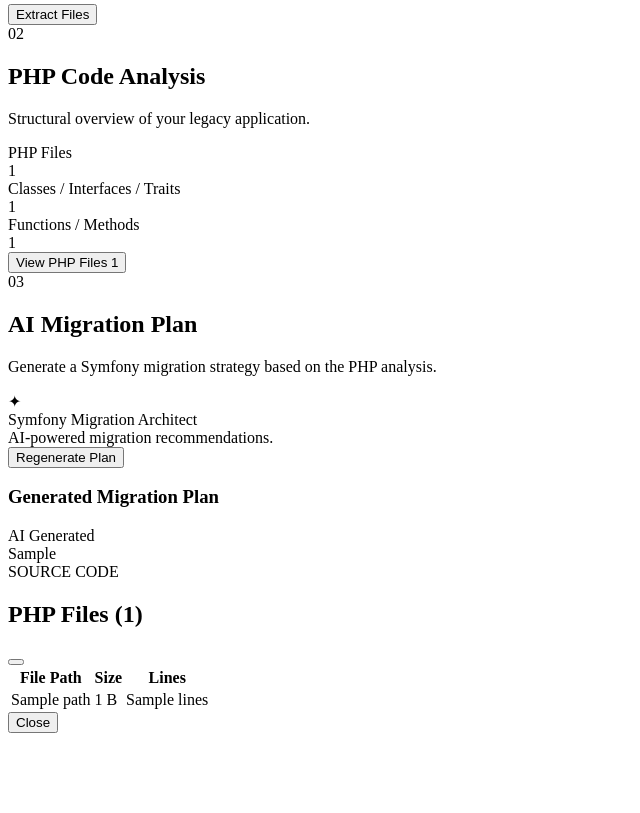
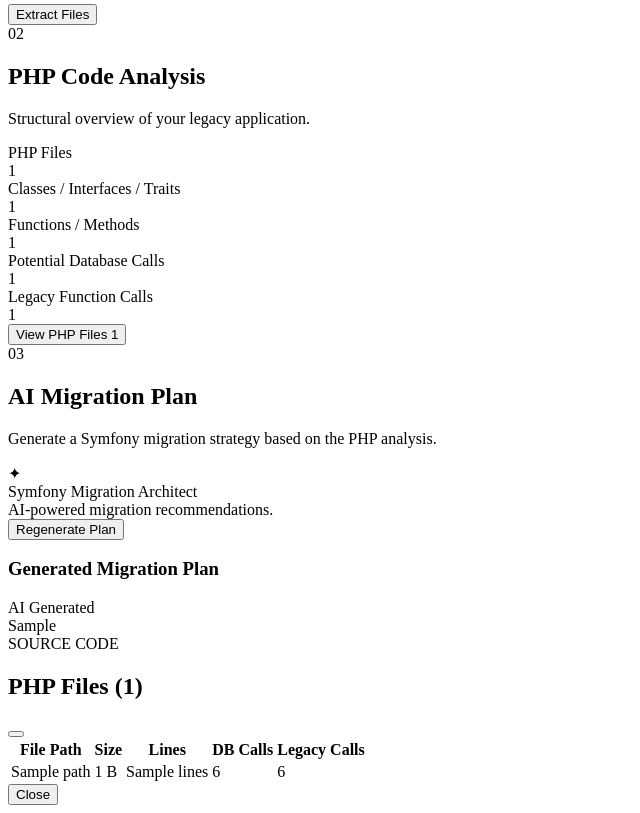
Before and after one commit to Lubna93/php-to-symfony-ai, a Symfony app: template templates/migration_project/show.html.twig in a window 1280 px wide. Shown: the part 450-1263 px from the top of the page, without its empty margins (0-640 px from the left). Before the commit the page ends 1183 px from the top, so only its background shows below. Run offline with Twig, Linux system fonts and the light colour scheme; the template is opened without the code that fills it: most values are stand-ins (such as "Sample title", 1, 10 or a date in 2020); form fields are guessed from the names that the template uses; some libraries are stand-ins or nearby versions.

Commit message:
feat: add legacy code detection

```diff
--- a/templates/migration_project/show.html.twig
+++ b/templates/migration_project/show.html.twig
@@ -1,4 +1,3 @@
-
 {% extends 'base.html.twig' %}
 
 {% block title %}{{ project.name }} | PHP2Symfony AI{% endblock %}
@@ -129,6 +128,29 @@
                             <div class="fs-2 fw-bold">{{ analysis.totalFunctions }}</div>
                         </div>
                     </div>
+
+                    <div class="col-md-4">
+                        <div class="stat-card rounded p-3 h-100">
+                            <div class="text-secondary small mb-2">
+                                Potential Database Calls
+                            </div>
+                            <div class="fs-2 fw-bold">
+                                {{ analysis.totalDatabaseCalls }}
+                            </div>
+                        </div>
+                    </div>
+
+                    <div class="col-md-4">
+                        <div class="stat-card rounded p-3 h-100">
+                            <div class="text-secondary small mb-2">
+                                Legacy Function Calls
+                            </div>
+                            <div class="fs-2 fw-bold">
+                                {{ analysis.totalLegacyCalls }}
+                            </div>
+                        </div>
+                    </div>
+
                 </div>
 
                 {% if analysis.totalFiles > 0 %}
@@ -231,6 +253,8 @@
                                     <th class="ps-4">File Path</th>
                                     <th>Size</th>
                                     <th>Lines</th>
+                                    <th>DB Calls</th>
+                                    <th>Legacy Calls</th>
                                 </tr>
                             </thead>
                             <tbody>
@@ -241,6 +265,16 @@
                                         </td>
                                         <td>{{ file.size|number_format(0, '.', ' ') }} B</td>
                                         <td>{{ file.lines }}</td>
+                                        <td>{{ file.databaseCalls|length }}</td>
+                                        <td>
+                                            {% if file.legacyCalls|length > 0 %}
+                                                <span class="badge text-bg-warning">
+                                                    {{ file.legacyCalls|length }}
+                                                </span>
+                                            {% else %}
+                                                0
+                                            {% endif %}
+                                        </td>
                                     </tr>
                                 {% endfor %}
                             </tbody>
```
Also changed, not shown: src/Service/PhpFileScannerService.php (+8 -0 lines), src/Service/PhpStructureAnalyzerService.php (+56 -0 lines).
